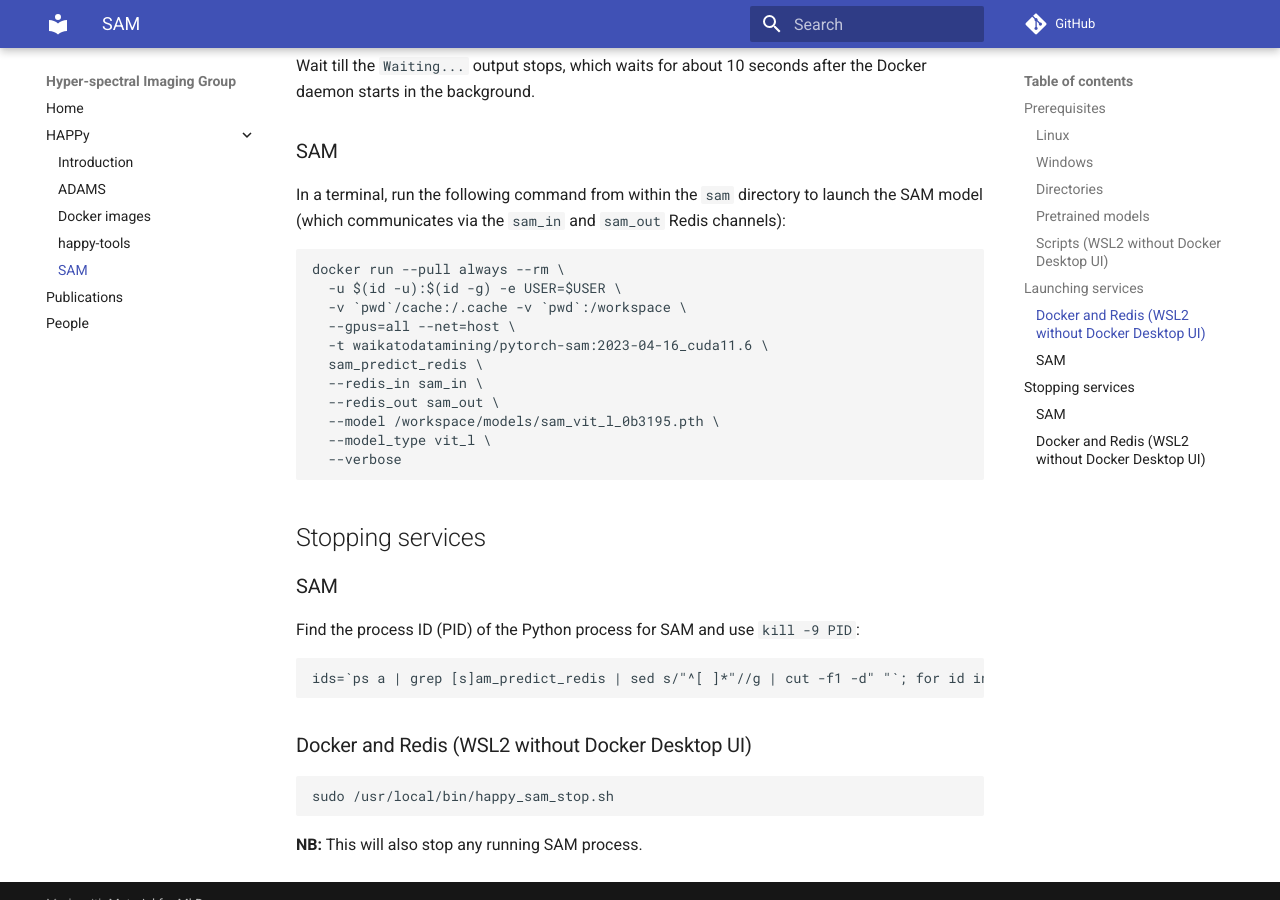
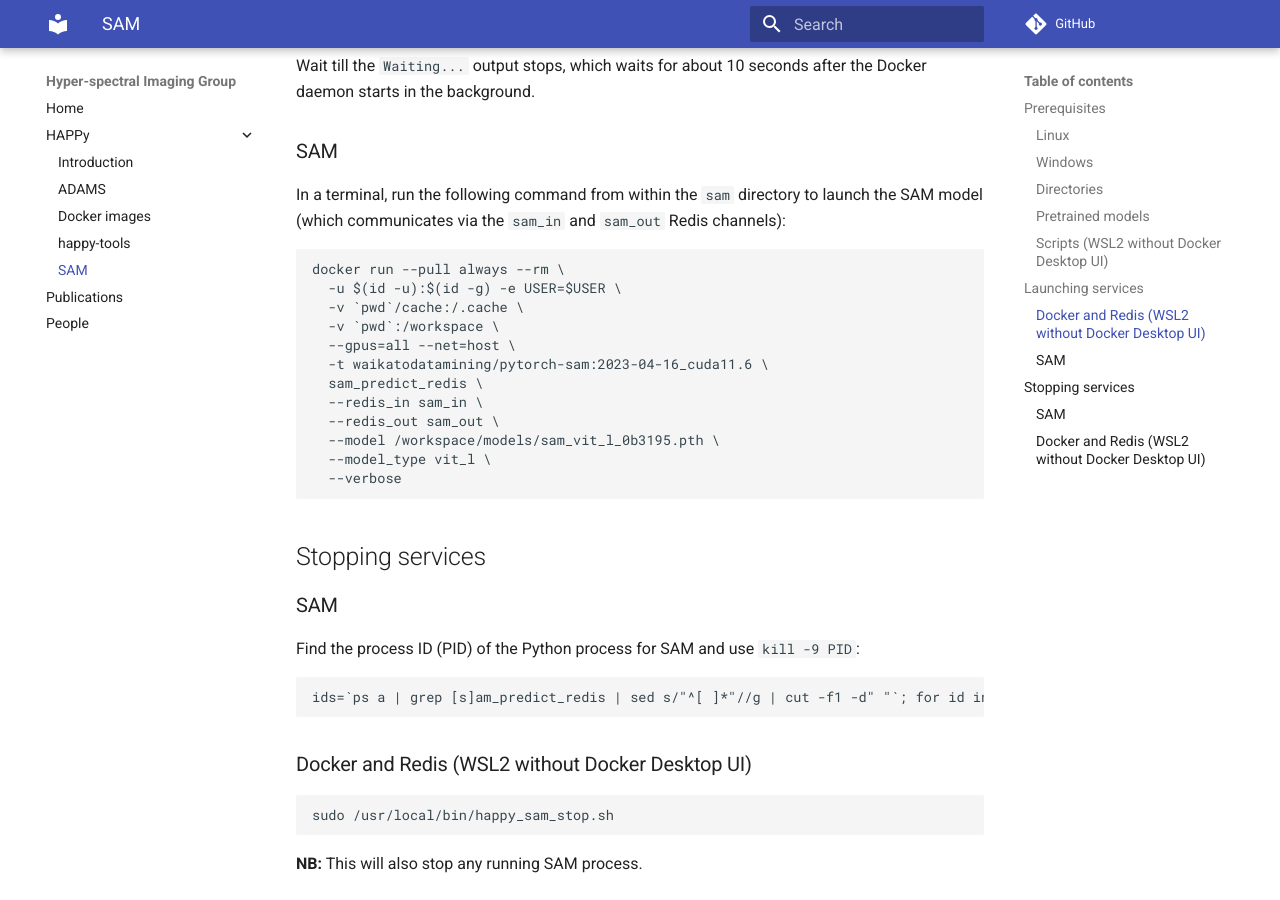
Before and after one commit to wairas/hsi-website, an MkDocs documentation site: the page built from docs/happy/sam.md, in a window 1280 px wide and 900 px high, scrolled down 1719 px. Built offline with MkDocs 1.6.1 and Material for MkDocs 9.7.7, drawn with Linux system fonts in a browser that asks for light colours; comment, search, counter and statistics services are not loaded.

Commit message:
volume mappings on separate lines

````diff
--- a/docs/happy/sam.md
+++ b/docs/happy/sam.md
@@ -89,7 +89,8 @@ Redis channels):
 ```bash
 docker run --pull always --rm \
   -u $(id -u):$(id -g) -e USER=$USER \
-  -v `pwd`/cache:/.cache -v `pwd`:/workspace \
+  -v `pwd`/cache:/.cache \
+  -v `pwd`:/workspace \
   --gpus=all --net=host \
   -t waikatodatamining/pytorch-sam:2023-04-16_cuda11.6 \
   sam_predict_redis \
````
